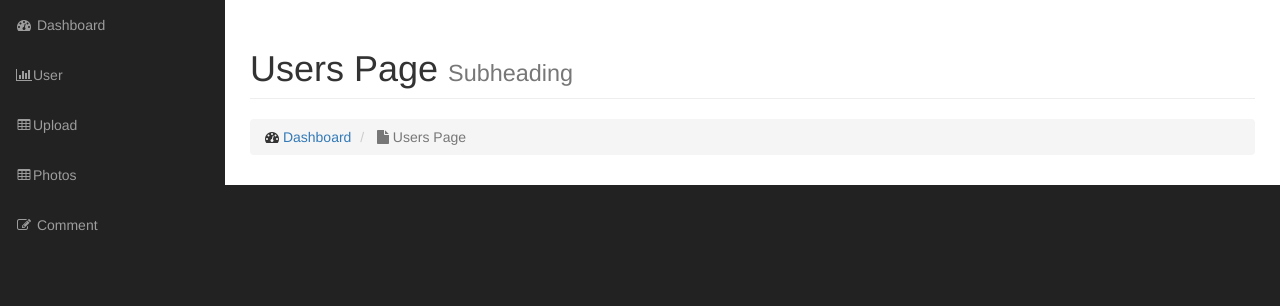
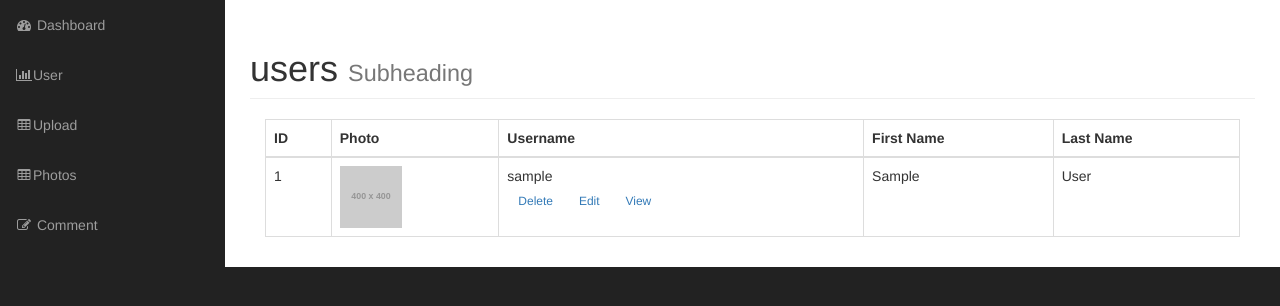
Before and after one commit to sazzadbinashique/gallery, a PHP site: page /admin/users.php in a window 1280 px wide. Shown: the part 51-357 px from the top of the page. Run offline with PHP 8.4, Linux system fonts and the light colour scheme; the visitor is signed in with stand-in values (Sample User, id 1); tables that the repository leaves empty or names only in its code hold one stand-in row (values such as "Sample post"); grey boxes labelled with a size stand in for pictures from a placeholder-image service; some libraries are stand-ins or nearby versions.

Commit message:
all user & delete user& tinymce & user_image done

```diff
--- /dev/null
+++ b/admin/css/style.css
@@ -0,0 +1,55 @@
+
+
+.admin-photo-thumbnail{
+
+
+	width: 200px;
+	border-radius: 5px;
+}
+
+.user-image-thumbnail{
+	width: 62px;
+	height: 62px;
+}
+
+
+
+/* sidebar photo css*/
+
+.photo-info-box{
+
+	border: 1 solid #e5e5e5;
+	background-color: #fff;
+	box-shadow: 0 1px 1px rgba(0,0,0,.04);
+	-webkit-box-shadow: 0 1px 1px rgba(0,0,0,.04);
+}
+
+
+.info-box-header{
+	padding: 6px;
+	border-bottom: 1px solid #e5e5e5;
+	background-color: #fff;
+	box-shadow: 0 1px 1px rgba(0,0,0,.04);
+	-webkit-box-shadow: 0 1px 1px rgba(0,0,0,.04);
+
+}
+
+.photo-info-box .box-inner{
+	border-top: 1px solid #e5e5e5;
+	background-color: #fff;
+	padding: 6px;
+}
+
+.photo-info-box .box-inner .tex{
+	padding: 7px 9px 19px;
+}
+
+.photo-info-box .box-inner .data{
+	font-weight: bold;
+}
+
+.photo-info-box .info-box-footer{
+	border-top: 1px solid #ddd;
+	background-color: #ddd;
+	padding: 10px
+}
--- a/admin/includes/footer.php
+++ b/admin/includes/footer.php
@@ -9,6 +9,12 @@
     <!-- Bootstrap Core JavaScript -->
     <script src="js/bootstrap.min.js"></script>
 
+    <script src="http://tinymce.cachefly.net/4.1/tinymce.min.js"></script>
+
+    <script src="js/scripts.js"></script>
+
+
+
 </body>
 
 </html>
--- a/admin/includes/header.php
+++ b/admin/includes/header.php
@@ -20,7 +20,7 @@
     <meta name="description" content="">
     <meta name="author" content="">
 
-    <title>SB Admin - Bootstrap Admin Template</title>
+    <title>Gallery Admin</title>
 
     <!-- Bootstrap Core CSS -->
     <link href="css/bootstrap.min.css" rel="stylesheet">
@@ -37,6 +37,8 @@
         <script src="https://oss.maxcdn.com/libs/html5shiv/3.7.0/html5shiv.js"></script>
         <script src="https://oss.maxcdn.com/libs/respond.js/1.4.2/respond.min.js"></script>
     <![endif]-->
+     <!-- Custom CSS -->
+    <link href="css/style.css" rel="stylesheet">
 
 </head>
 
--- a/admin/includes/user.php
+++ b/admin/includes/user.php
@@ -3,13 +3,23 @@
 class User extends Db_object{
 
 	protected static $db_table = "users";
-	protected static $db_table_fields = array('username', 'password', 'firstname', 'lastname');
+	protected static $db_table_fields = array( 'id','username', 'password', 'firstname', 'lastname', 'user_image');
 
 	public $id;
 	public $username;
 	public $password;
 	public $firstname;
 	public $lastname;
+	public $user_image;
+	public $upload_directory = "images";
+	public $image_placeholder = "http://placehold.it/400x400&text=image";
+	// public $image_placeholder = "http://placehold.it/50x50";
+
+
+	public function  image_path_and_placeholder(){
+
+		return empty($this->user_image)? $this->image_placeholder : $this->upload_directory . DS . $this->user_image;
+	}
 
 
 	public static function verify_user($username, $password){
@@ -28,6 +38,23 @@ class User extends Db_object{
 
 	}
 
+	// 	public function user_image_path(){
+
+	// 	return $this->upload_directory. DS . $this->user_image;
+	// }
+
+
+
+	// public function delete_user(){
+
+	// 	if ($this->delete()) {
+	// 		$target_path= SITE_ROOT. DS . 'admin' . DS . $this->user_image_path();
+	// 		return unlink($target_path)? true:false;
+	// 	}else{
+	// 		return false;
+	// 	}
+	// }
+
 
 
 
--- /dev/null
+++ b/admin/js/scripts.js
@@ -0,0 +1 @@
+tinymce.init({selector:'textarea'});
--- a/admin/upload.php
+++ b/admin/upload.php
@@ -24,7 +24,6 @@ if (isset($_POST['submit'])) {
 
     }else{
         $message = join("<br>", $photo->errors);
-        echo "here";
     }
 }
 
--- a/admin/users.php
+++ b/admin/users.php
@@ -1,4 +1,13 @@
 <?php include "includes/header.php" ?>
+
+<?php  if (!$session->is_signed_in()) { redirect("login.php"); } ?>
+
+<?php
+
+$users = User::find_all();
+// print_r($users);
+
+ ?>
 
         <!-- Navigation -->
         <nav class="navbar navbar-inverse navbar-fixed-top" role="navigation">
@@ -24,11 +33,7 @@
         </nav>
 
 
-
-
-
         <div id="page-wrapper">
-
 
         <div class="container-fluid">
 
@@ -36,17 +41,48 @@
             <div class="row">
                 <div class="col-lg-12">
                     <h1 class="page-header">
-                        Users Page
+                        users
                         <small>Subheading</small>
                     </h1>
-                    <ol class="breadcrumb">
-                        <li>
-                            <i class="fa fa-dashboard"></i>  <a href="index.html">Dashboard</a>
-                        </li>
-                        <li class="active">
-                            <i class="fa fa-file"></i> Users Page
-                        </li>
-                    </ol>
+
+                    <div class="col-md-12">
+
+                        <table class="table table-bordered table-hover">
+
+                          <thead>
+                                <tr>
+                                    <th>ID</th>
+                                    <th>Photo</th>
+                                    <th>Username</th>
+                                    <th>First Name</th>
+                                    <th>Last Name</th>
+                                </tr>
+                            </thead>
+
+                            <tbody>
+
+                            <?php foreach ($users as $user): ?>
+
+                                <tr>
+                                    <td><?php echo $user->id ?></td>
+                                    <td><img class ="admin-user-thumbnail user-image-thumbnail" src="<?php echo $user->image_path_and_placeholder(); ?>" alt="image">
+                                    </td>
+                                    <td><?php echo $user->username; ?>
+                                         <div class="image_link">
+                                            <a href="delete_user.php?id=<?php echo $user->id ; ?>" class ="btn btn-link btn-sm" >Delete</a>
+                                            <a href="edit_user.php?id=<?php echo $user->id ;?>" class ="btn btn-link btn-sm">Edit</a>
+                                            <a href="" class ="btn btn-link btn-sm">View</a>
+                                        </div>
+                                    </td>
+                                    <td><?php echo $user->firstname; ?></td>
+                                    <td><?php echo $user->lastname; ?></td>
+                                </tr>
+
+                            <?php endforeach; ?>
+                            </tbody>
+
+                        </table>
+                    </div>
                 </div>
             </div>
             <!-- /.row -->
```
Also changed, not shown: admin/delete_user.php (added, +23 -0 lines), admin/edit_photo.php (+13 -12 lines), admin/photos.php (+4 -24 lines), admin/images/44944682_513959635737239_702009415233961984_n.jpg (deleted), admin/images/Screenshot from 2019-02-15 12:53:31.png (deleted), admin/images/sazzadbinashiquefull.jpg (added).
